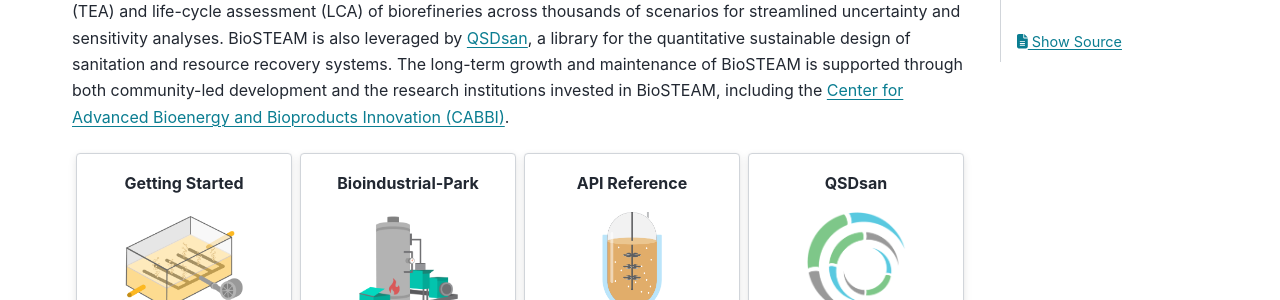
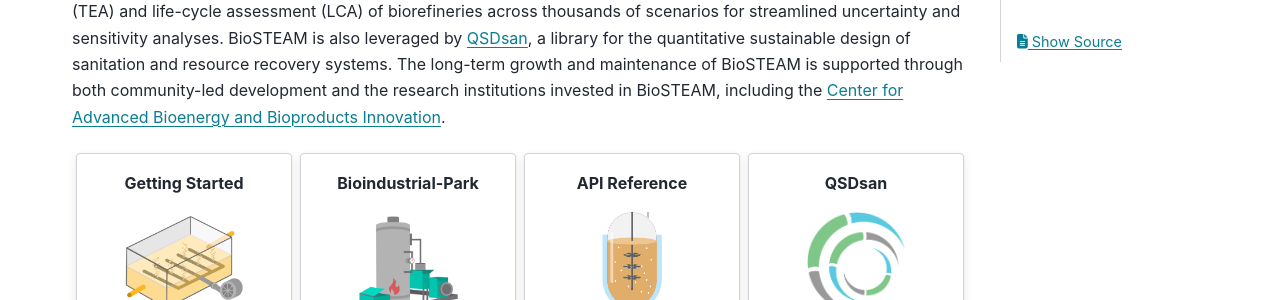
Before and after one commit to BioSTEAMDevelopmentGroup/biosteam, a Sphinx documentation site: the page built from docs/index.txt, in a window 1280 px wide and 900 px high. Shown: the part 289-589 px from the top of the window. Built offline with Sphinx 7.4.7 and the PyData theme 0.15.4, drawn with Linux system fonts in a browser that asks for light colours; formulas are drawn with MathJax 3; pages that are not in the unit, such as notebooks, are missing from menus; the version number is read from the project's files by our own code; some of the changed text lies outside the part shown.

```diff
--- a/docs/index.txt
+++ b/docs/index.txt
@@ -8,7 +8,7 @@
 a library for the quantitative sustainable design of sanitation and resource recovery
 systems. The long-term growth and maintenance of BioSTEAM is supported
 through both community-led development and the research institutions invested in BioSTEAM,
-including the `Center for Advanced Bioenergy and Bioproducts Innovation (CABBI) <https://cabbi.bio/>`_.
+including the `Center for Advanced Bioenergy and Bioproducts Innovation <https://cabbi.bio/>`_.
 
 .. toctree::
    :maxdepth: 2
```
Also changed, not shown: other parts of docs/index.txt (+0 -2 lines).
